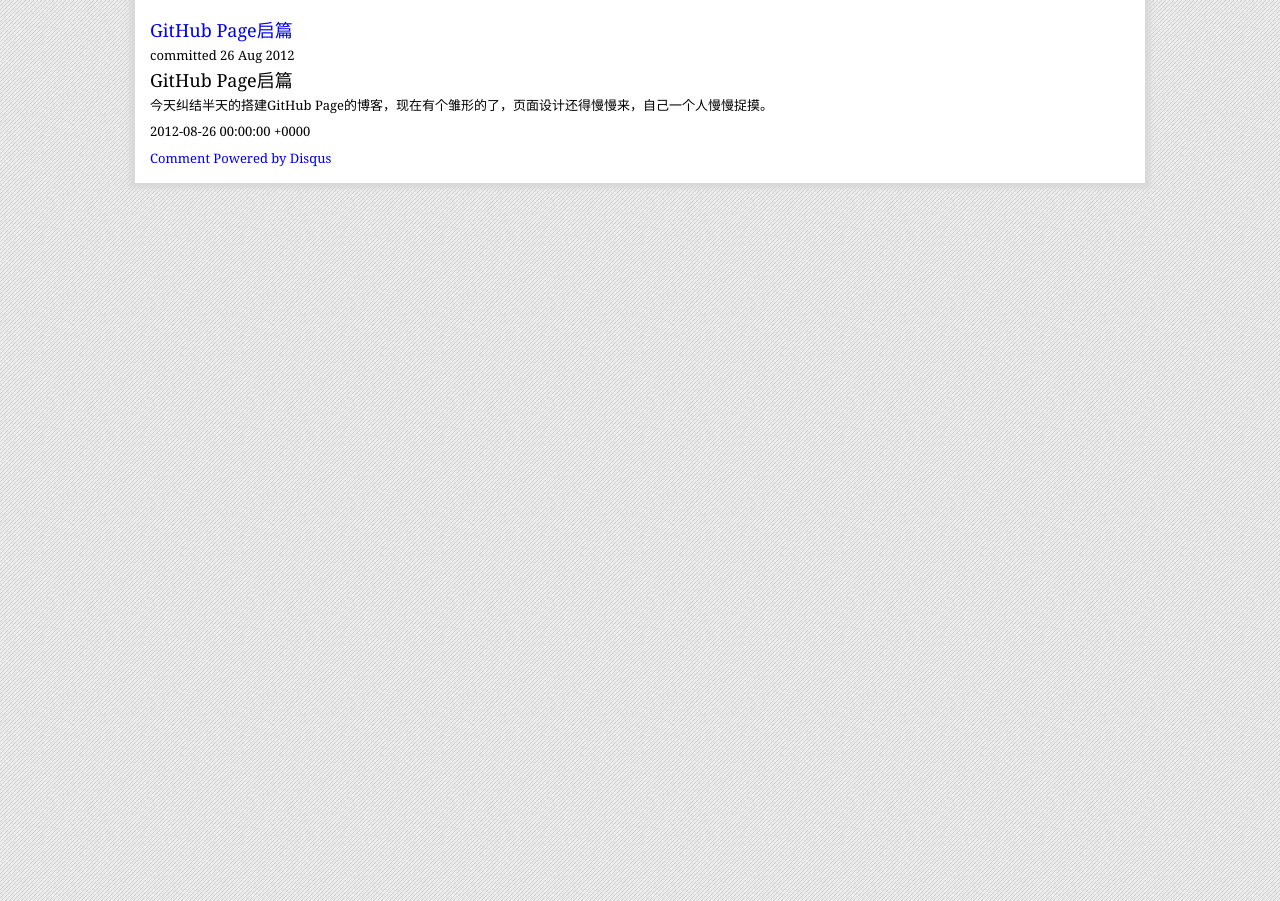
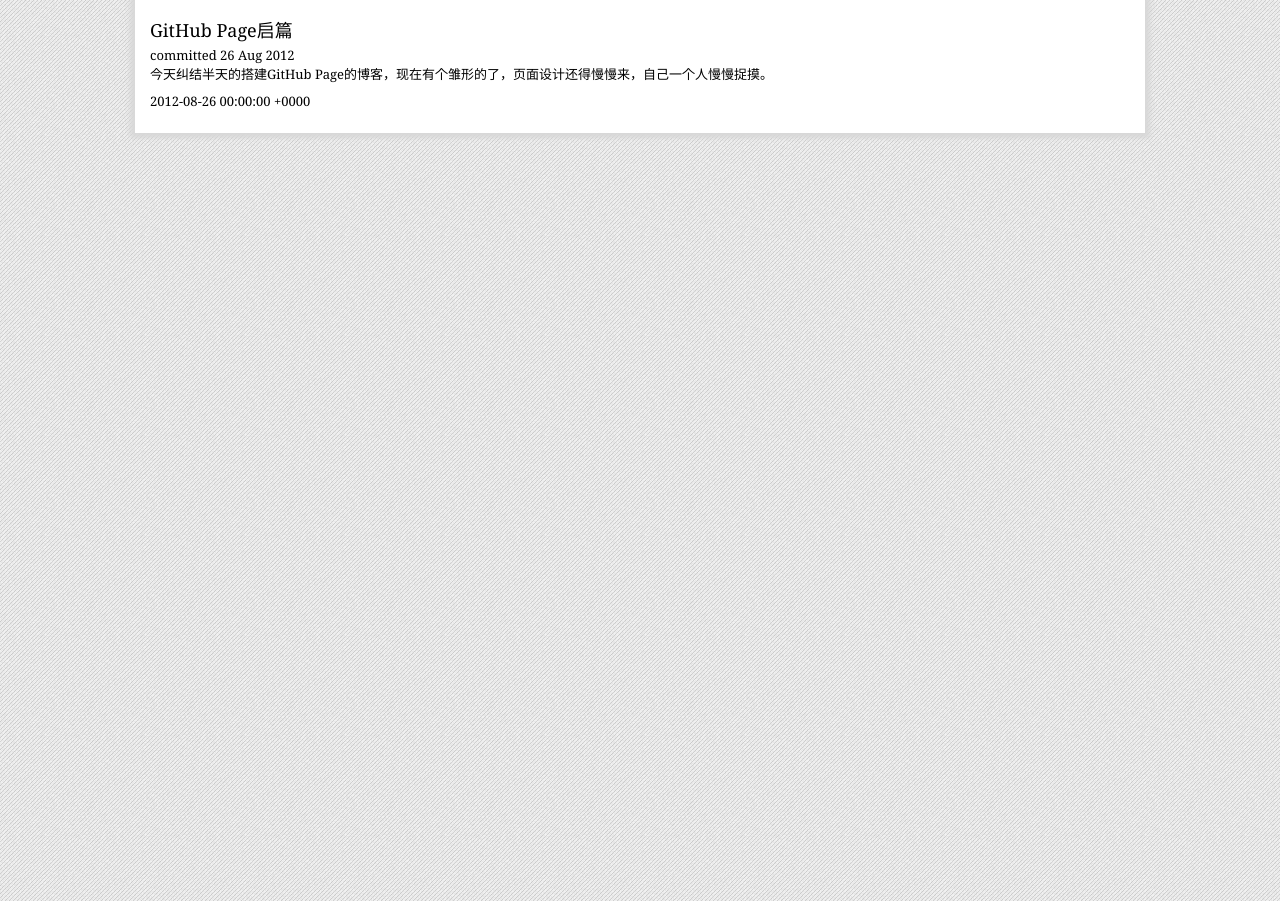
Before and after one commit to WHENG/gaudj.github.com, a Jekyll site: the page built from _posts/2012-08-26-page-first.html, in a window 1280 px wide. Built offline with Jekyll 4.4.1, drawn with Linux system fonts in a browser that asks for light colours; comment, search, counter and statistics services are not loaded.

Commit message:
post模板

```diff
--- a/_layouts/post.html
+++ b/_layouts/post.html
@@ -2,13 +2,17 @@
 layout: default
 ---
 <div id="post">
-  <h2><a href="{{ page.url }}">
-    {{ page.title }}
-  </a></h2>
+  <h2>{{ page.title }}</h2>
   <div id="date">committed {{ page.date | date_to_string }}</div>
   {{ content }}
   <div id="disqus">
     <div id="disqus_thread"></div>
-    <script type="text/javascript" src="http://lifeant.disqus.com/combination_widget.js?num_items=5&hide_mods=0&color=blue&default_tab=people&excerpt_length=200"></script><a href="http://disqus.com/">Comment Powered by Disqus</a>
+				<script type="text/javascript">
+				  (function() {
+				   var dsq = document.createElement('script'); dsq.type = 'text/javascript'; dsq.async = true;
+				   dsq.src = 'http://lifeant.disqus.com/embed.js';
+				   (document.getElementsByTagName('head')[0] || document.getElementsByTagName('body')[0]).appendChild(dsq);
+				  })();
+				</script>
   </div>
 </div>
--- a/_posts/2012-08-26-page-first.html
+++ b/_posts/2012-08-26-page-first.html
@@ -5,9 +5,6 @@
 title: GitHub Page启篇
 
 ---
-
-<h2>{{ page.title }}</h2>
-
 <p>今天纠结半天的搭建GitHub Page的博客，现在有个雏形的了，页面设计还得慢慢来，自己一个人慢慢捉摸。</p>
 
 <p>{{ page.date date_to_string }}</p>
```
